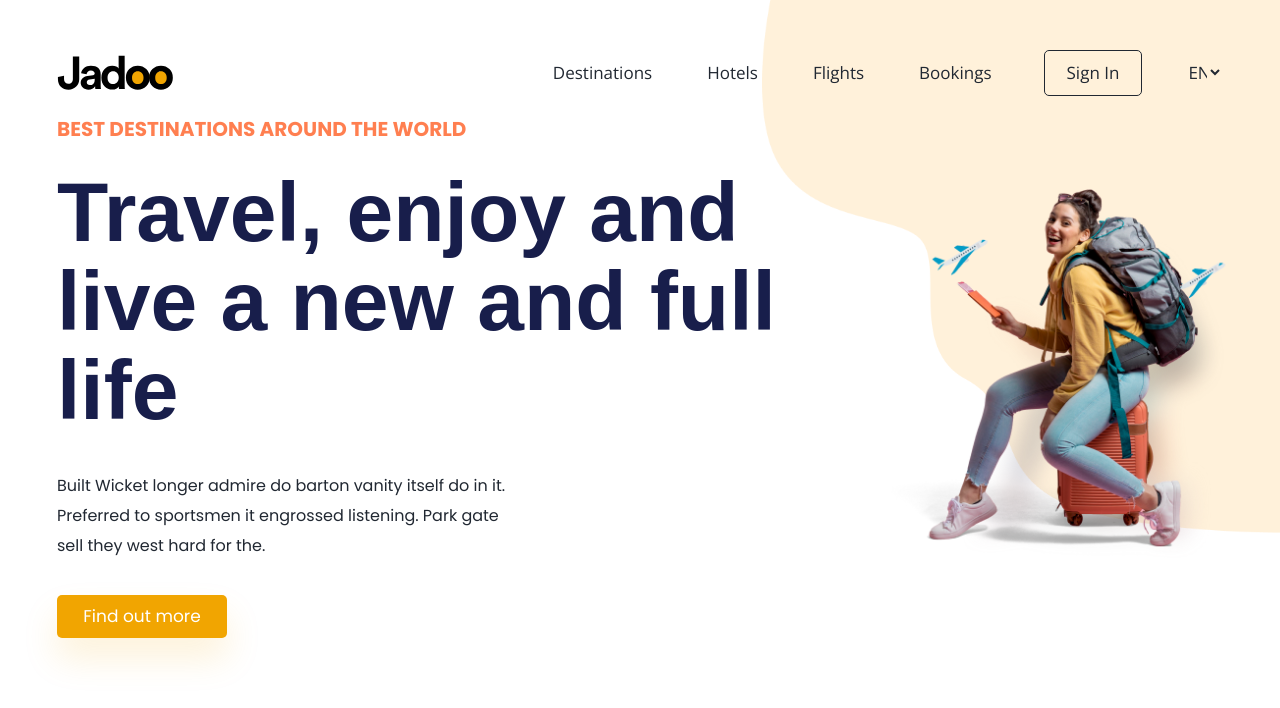
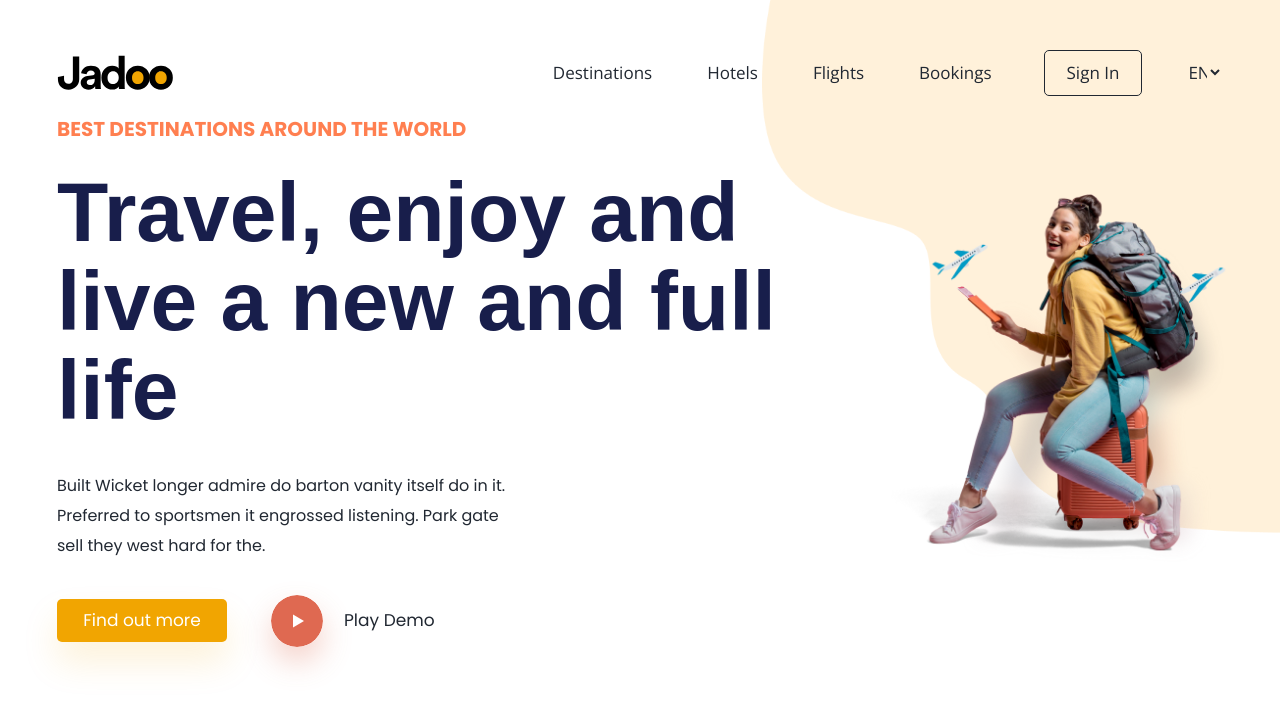
Before and after one commit to thiagotna/jadoo-flight-booking-app, a Next.js app: page / in a window 1280 px wide. Shown: the top 708 px of the page. Built offline with nearby package versions, Linux system fonts and the light colour scheme; a web font is replaced by a local one.

Commit message:
Play butto ready

```diff
--- /dev/null
+++ b/src/app/components/Buttons/HeroPlayBtn.tsx
@@ -0,0 +1,44 @@
+import PartiallyApplied from '@/app/components/PartiallyApplied'
+import Button from './Button'
+import Link from 'next/link'
+
+const classNames = `
+  duration-300
+  ease-in-out
+`
+
+const PlayIcon = () => {
+  return (
+    <svg
+      width="52"
+      height="52"
+      viewBox="0 0 52 52"
+      fill="none"
+      xmlns="http://www.w3.org/2000/svg"
+      className="play-btb-icon bg-transparent rounded-[50%]"
+    >
+      <circle
+        className="hover:fill-secondary duration-300 ease-in-out"
+        cx="26"
+        cy="26"
+        r="26"
+        fill="#DF6951"
+      />
+      <path d="M33 26L22 32.4952V19.5048L33 26Z" fill="white" />
+    </svg>
+  )
+}
+
+const Cta = PartiallyApplied(Button, { classNames, text: 'Play Demo' })
+
+export default function HeroPlayBtn() {
+  return (
+    <Link
+      href="#"
+      className="hero-play-btn flex flex-row items-center justify-start gap-[2.1rem]"
+    >
+      <PlayIcon />
+      <Cta />
+    </Link>
+  )
+}
--- a/src/app/components/Layout/Home/Hero/index.tsx
+++ b/src/app/components/Layout/Home/Hero/index.tsx
@@ -2,6 +2,7 @@ import { Volkhov } from 'next/font/google'
 import { Section } from '@/app/components/Section'
 import HeroCta from '@/app/components/Buttons/HeroCta'
 import Image from 'next/image'
+import HeroPlayBtn from '@/app/components/Buttons/HeroPlayBtn'
 
 const volkhov = Volkhov({
   subsets: ['latin'],
@@ -38,8 +39,9 @@ export function Hero(): JSX.Element {
             Preferred to sportsmen it engrossed listening. Park gate <br /> sell
             they west hard for the.
           </p>
-          <div className="flex flex-row items-center justify-start">
+          <div className="flex flex-row items-center justify-start gap-[4.4rem]">
             <HeroCta />
+            <HeroPlayBtn />
           </div>
         </div>
         <div>
--- /dev/null
+++ b/src/app/scss/components/_buttons.scss
@@ -0,0 +1,12 @@
+.hero-play-btn {
+  svg {
+    box-shadow: 0px 15px 30px 0px rgba(223, 105, 81, 0.3);
+    transition: 0.3s ease-in-out box-shadow;
+  }
+  &:hover svg {
+    box-shadow: 0px 20px 35px 0px rgba(241, 165, 1, 0.15);
+    circle {
+      fill: var(--secondary);
+    }
+  }
+}
--- a/src/app/scss/index.scss
+++ b/src/app/scss/index.scss
@@ -1,2 +1,3 @@
 @import './globals.scss';
+@import './components/buttons';
 @import './components/nav';
```
Also changed, not shown: public/images/play-btn.svg.
